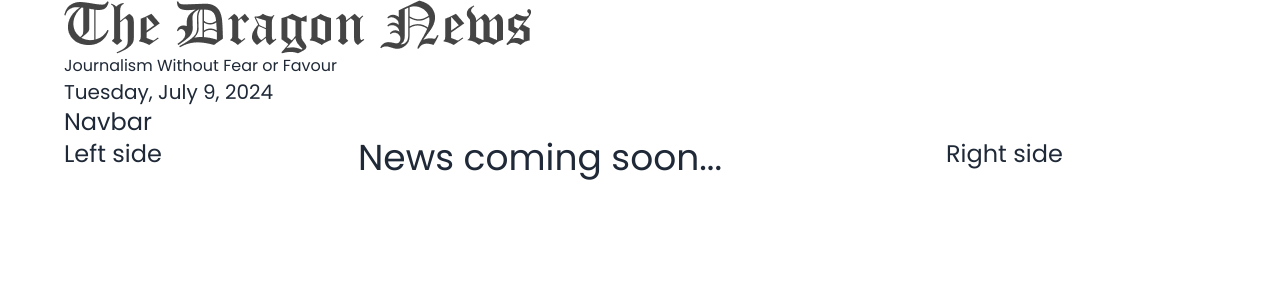
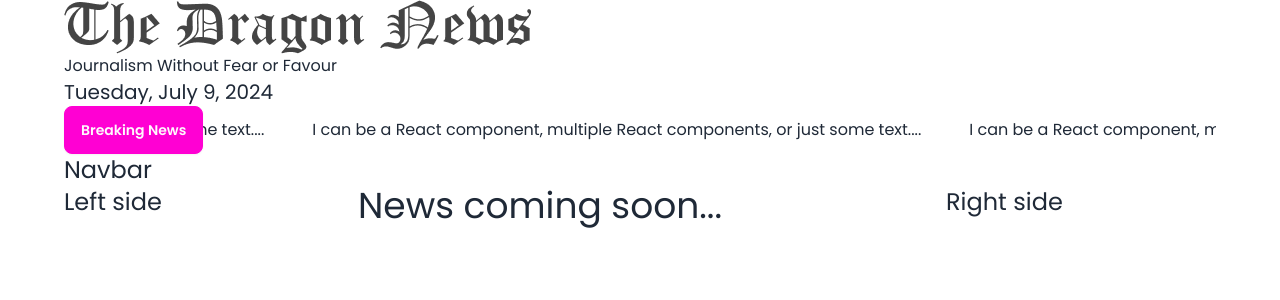
Before and after one commit to sowmik-sec/react-dragon-news-auth, a React (Vite) app: page / in a window 1280 px wide. Shown: the top 300 px of the page. Built offline with nearby package versions, Linux system fonts and the light colour scheme.

Commit message:
create breaking news using react marquee

```diff
--- /dev/null
+++ b/src/pages/Home/BreakingNews.jsx
@@ -0,0 +1,26 @@
+import Marquee from "react-fast-marquee";
+import { Link } from "react-router-dom";
+
+function BreakingNews() {
+  return (
+    <div className="flex">
+      <button className="btn btn-secondary">Breaking News</button>
+      <Marquee pauseOnHover={true} speed={100}>
+        <Link to="/" className="mr-12">
+          I can be a React component, multiple React components, or just some
+          text....
+        </Link>
+        <Link to="/" className="mr-12">
+          I can be a React component, multiple React components, or just some
+          text....
+        </Link>
+        <Link to="/" className="mr-12">
+          I can be a React component, multiple React components, or just some
+          text....
+        </Link>
+      </Marquee>
+    </div>
+  );
+}
+
+export default BreakingNews;
--- a/src/pages/Home/Home.jsx
+++ b/src/pages/Home/Home.jsx
@@ -2,11 +2,13 @@
 import LeftSideNav from "../Shared/LeftSideNav/LeftSideNav";
 import Navbar from "../Shared/Navbar/Navbar";
 import RightSideNav from "../Shared/RightSideNav/RightSideNav";
+import BreakingNews from "./BreakingNews";
 
 function Home() {
   return (
     <div>
       <Header />
+      <BreakingNews />
       <Navbar />
       <div className="grid grid-cols-1 lg:grid-cols-4 gap-6">
         <div>
```
